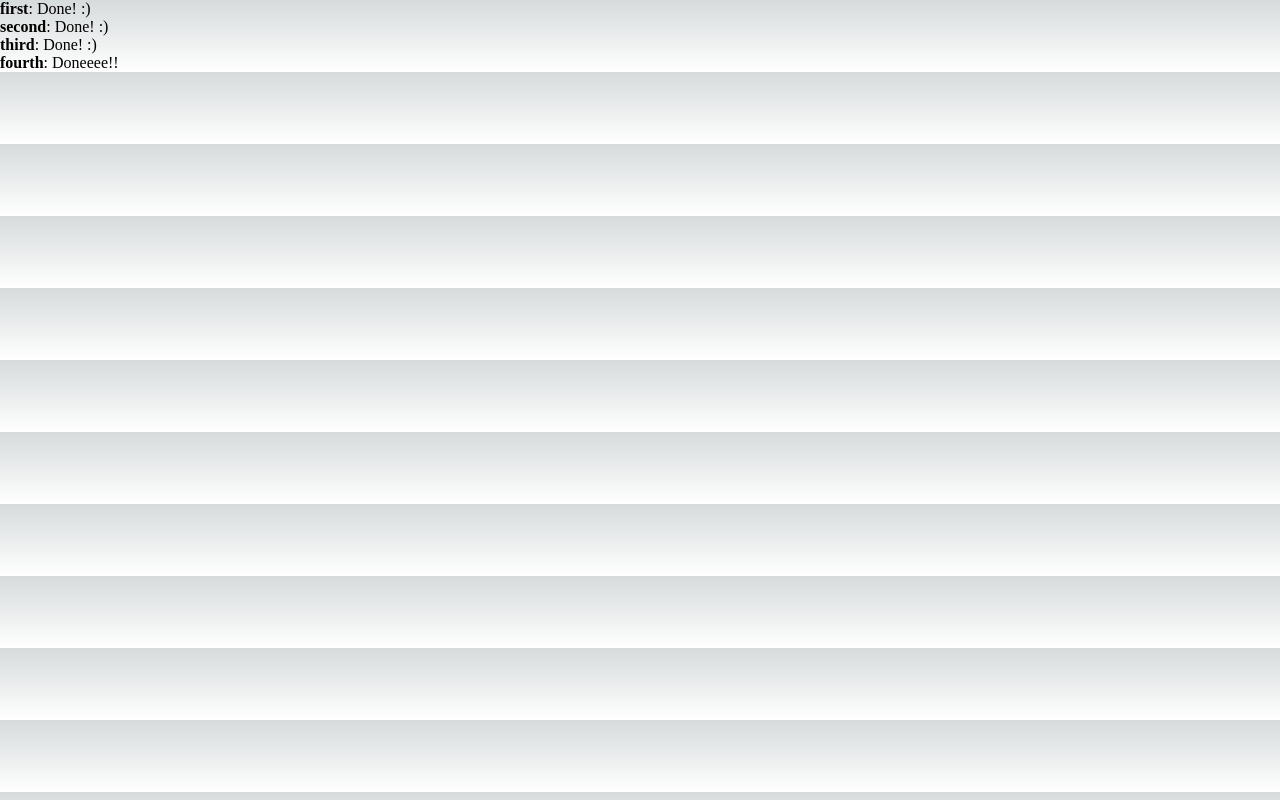
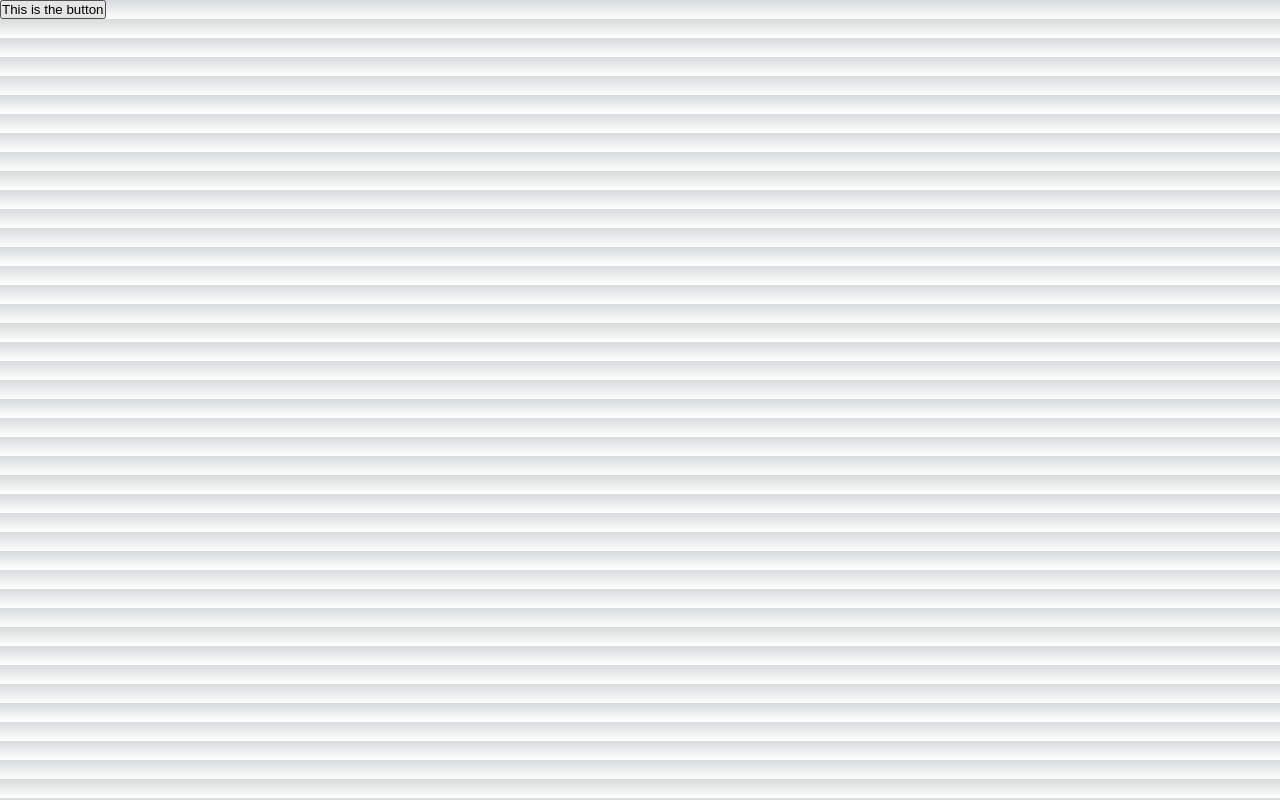
Before and after one commit to Jadekin/React-and-React-Native-practice, a Next.js app: page / in a window 1280 px wide. Built offline with nearby package versions, Linux system fonts and the light colour scheme.

Commit message:
Button as functional component

```diff
--- a/src/pages/index.tsx
+++ b/src/pages/index.tsx
@@ -1,58 +1,9 @@
 import * as React from "react";
 
-class MyComponent extends React.Component {
-  state = {
-    first: "loading...",
-    second: "loading...",
-    third: "loading...",
-    fourth: "loading...",
-    doneMessage: "Doneeee!!",
-  };
-
-  constructor() {
-    super();
-
-    setTimeout(() => {
-      this.setState({
-        first: "Done! :)",
-      });
-    }, 1000);
-
-    setTimeout(() => {
-      this.setState({
-        second: "Done! :)",
-      });
-    }, 2000);
-
-    setTimeout(() => {
-      this.setState({
-        ...this.state,
-        third: "Done! :)",
-      });
-    }, 3000);
-
-    setTimeout(() => {
-      this.setState({
-        fourth: this.state.doneMessage,
-      });
-    }, 4000);
-  }
-
-  render() {
-    return (
-      <main>
-        <ul>
-          {Object.keys(this.state)
-            .filter((key) => key !== "doneMessage")
-            .map((key) => (
-              <li key={key}>
-                <strong>{key}</strong>: {this.state[key]}
-              </li>
-            ))}
-        </ul>
-      </main>
-    );
-  }
+export default function ShowButton() {
+  return <Button disabled={false} text="This is the button" />;
 }
 
-export default MyComponent;
+export function Button({ disabled, text }) {
+  return <button disabled={disabled}> {text}</button>;
+}
```
